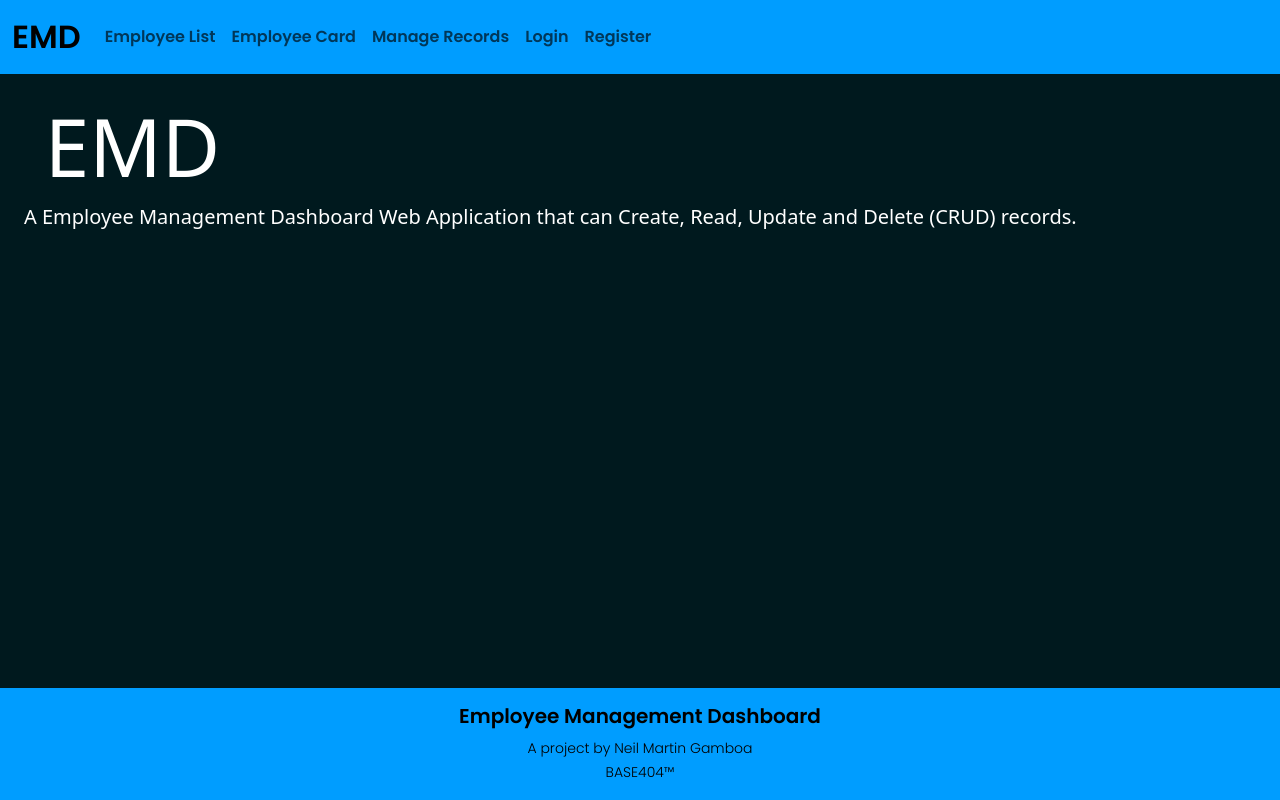
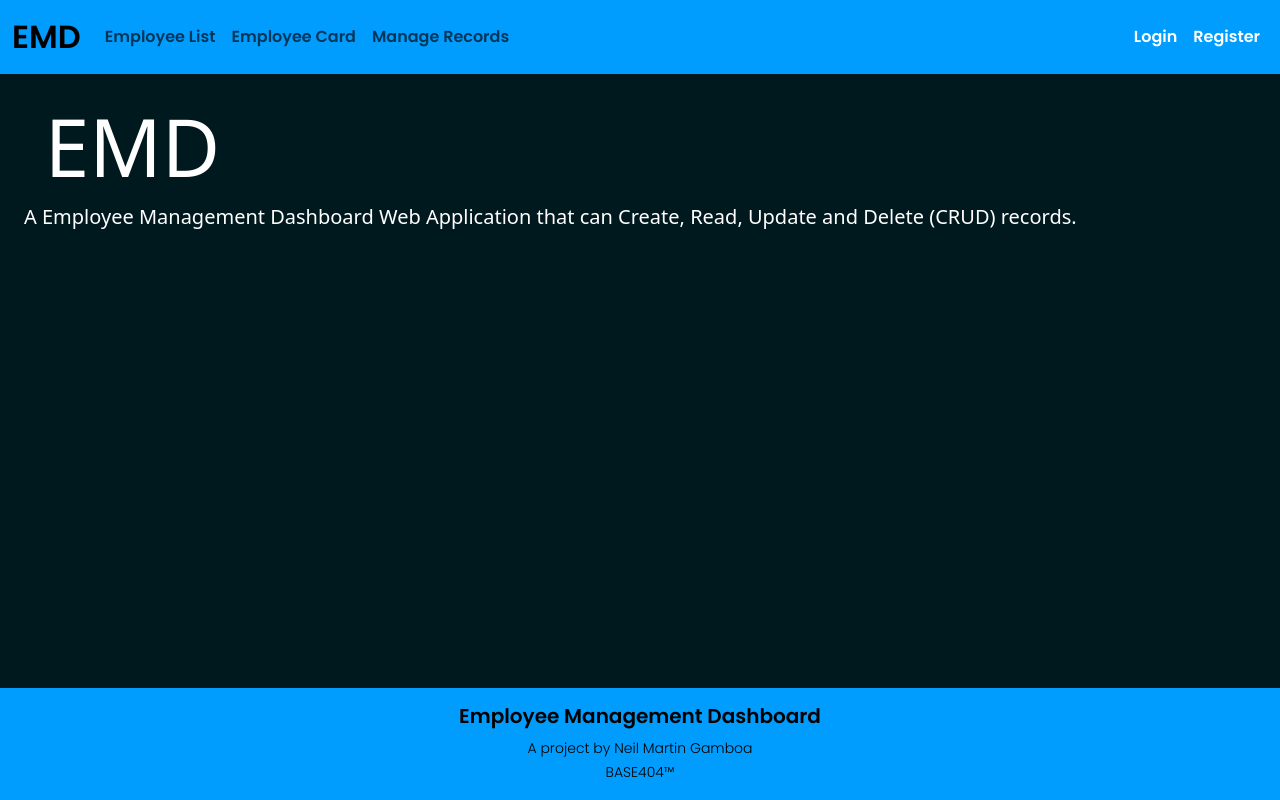
Before and after one commit to neilmrtngamboa/Project-4---Employee-Management-Dashboard, a React (Vite) app: page / in a window 1280 px wide. Built offline with nearby package versions, Linux system fonts and the light colour scheme; no server answers.

Commit message:
added a ternary operator authenticated condition

```diff
--- a/src/pages/Layout.jsx
+++ b/src/pages/Layout.jsx
@@ -41,9 +41,30 @@ function Layout () {
                             <Link className="nav-link" to='employeelist'>Employee List</Link>
                             <Link className="nav-link" to='employeecard'>Employee Card</Link>
                             <Link className="nav-link" to='addemployee'>Manage Records</Link>
-                            <Link className="nav-link ms-auto" to='login'>Login</Link>
-                            <Link className="nav-link ms-auto" to='register'>Register</Link>
                         </div>
+
+
+                        <div className="navbar-nav ms-auto">
+                        {
+                                authenticated
+                                ?
+                                <li className="nav-item">
+                                <Link className="nav-link text-white">Logout</Link>
+                                </li>
+
+                                :
+                                <>
+                                <li className="nav-item">
+                                <Link className="nav-link text-white" to="login" >Login</Link>
+                                </li>
+                                <li className="nav-item">
+                                <Link className="nav-link text-white" to="register" >Register</Link>
+                                </li>
+                                </>
+                            }
+
+                        </div>
+
                     </div>
                 </div>
             </nav>
```
